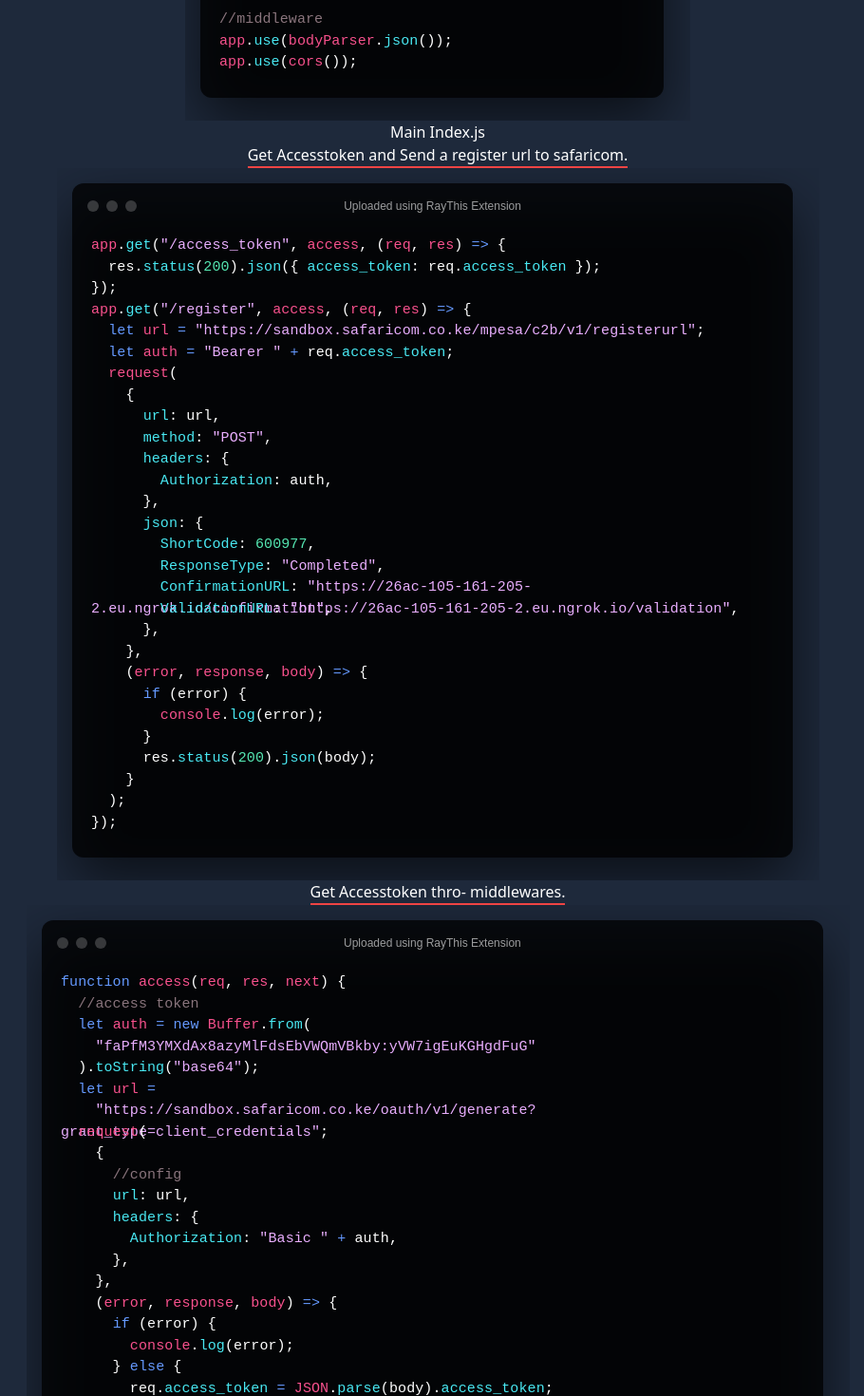
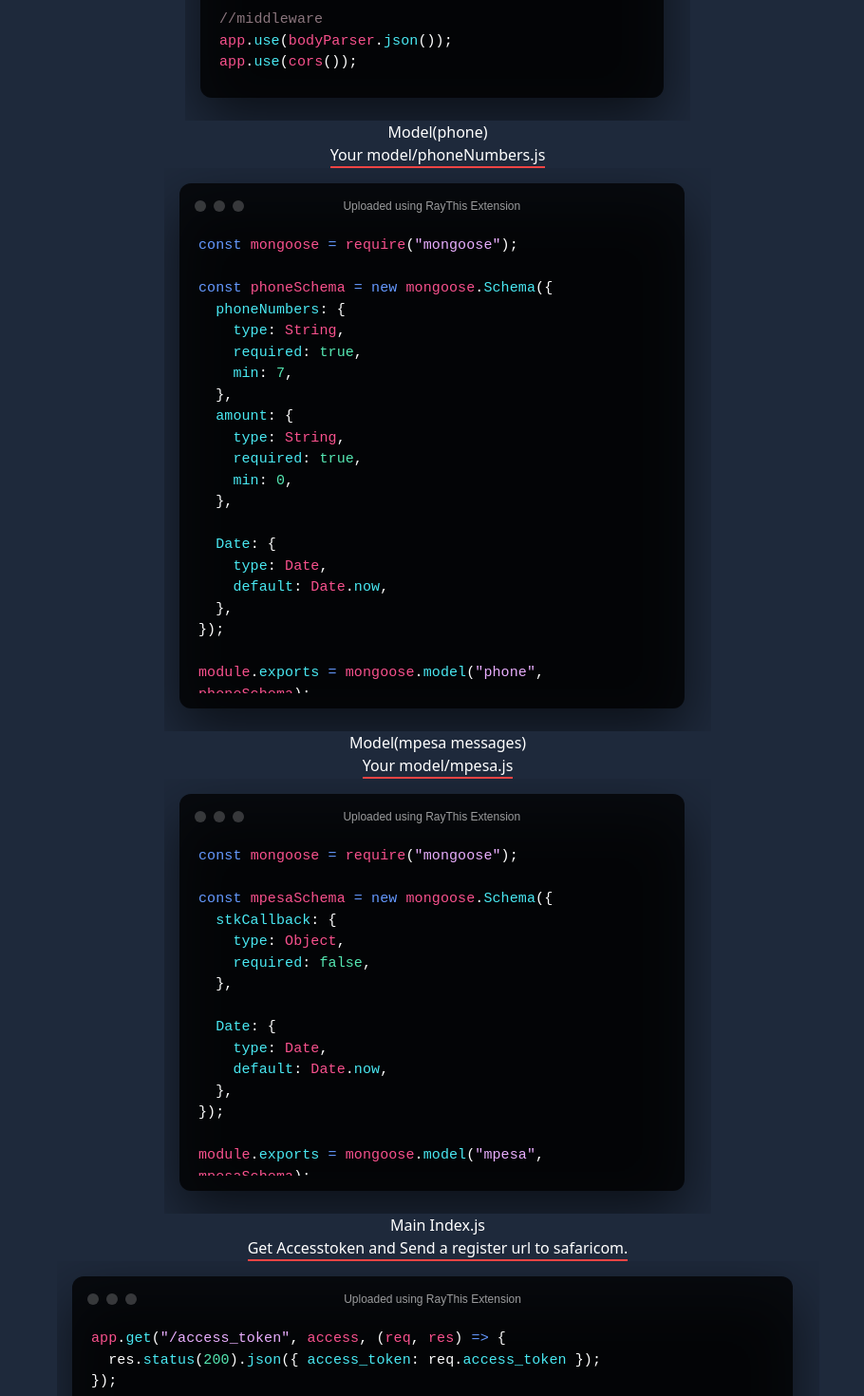
Before and after one commit to Francis-Mwaniki/Daranja-Documentation, a Nuxt app: page / in a window 1280 px wide. Shown: the part 3000-4470 px from the top of the page at 95% size, without its empty margins (179-1089 px from the left). Built offline with nearby package versions, Linux system fonts and the light colour scheme.

Commit message:
final commit #

```diff
--- a/pages/front.vue
+++ b/pages/front.vue
@@ -81,6 +81,14 @@
       >
       <img src="../assets/img/frontend/stk.svg" alt="" />
     </div>
+    <h2 class="dark:text-white text-gray-600 p-1">All in one Pay!</h2>
+    <div class="flex justify-center items-center mx-auto md:flex-col flex-col gap-y-2">
+      <strong
+        class="font-thin dark:text-white text-gray-600 border-b-2 border-red-500 p-1"
+        >Push all request by one click</strong
+      >
+      <img src="../assets/img/frontend/allInone.svg" alt="" />
+    </div>
     <h2 class="dark:text-white text-gray-600 p-2">
       FINALLY MOUNTING ALL RESPONSE TO THE SCREEN
     </h2>
--- a/pages/index.vue
+++ b/pages/index.vue
@@ -59,6 +59,20 @@
       >
       <img src="../assets/img/dbconnect.svg" alt="" />
     </div>
+    <h2 class="dark:text-white text-gray-600">Model(phone)</h2>
+    <div class="flex justify-center items-center mx-auto md:flex-col flex-col">
+      <strong class="font-thin dark:text-white text-gray-600 border-b-2 border-red-500"
+        >Your model/phoneNumbers.js</strong
+      >
+      <img src="../assets/img/phone.svg" alt="" />
+    </div>
+    <h2 class="dark:text-white text-gray-600">Model(mpesa messages)</h2>
+    <div class="flex justify-center items-center mx-auto md:flex-col flex-col">
+      <strong class="font-thin dark:text-white text-gray-600 border-b-2 border-red-500"
+        >Your model/mpesa.js</strong
+      >
+      <img src="../assets/img/mpesa.svg" alt="" />
+    </div>
     <h2 class="dark:text-white text-gray-600">Main Index.js</h2>
     <div class="flex justify-center items-center mx-auto md:flex-col flex-col">
       <strong class="font-thin dark:text-white text-gray-600 border-b-2 border-red-500"
```
Also changed, not shown: assets/img/mpesa.svg (added), assets/img/phone.svg (added).
